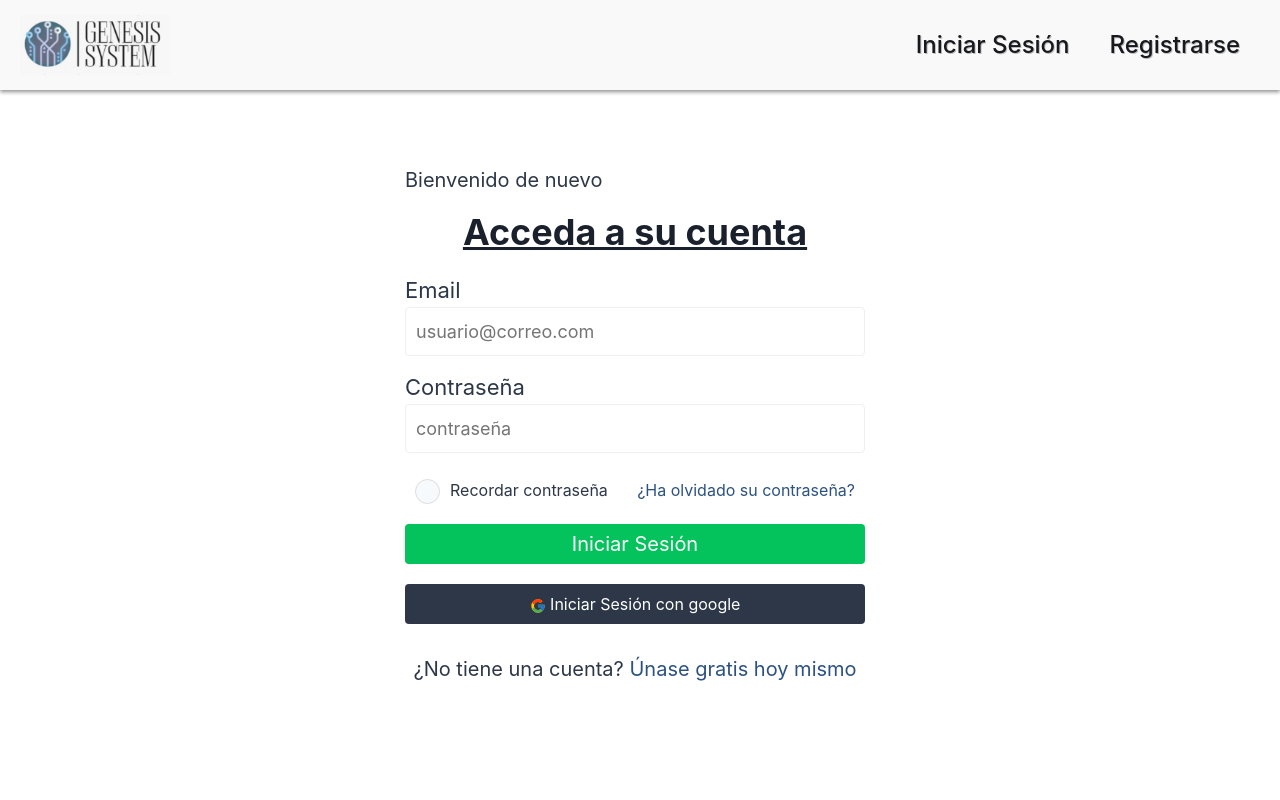
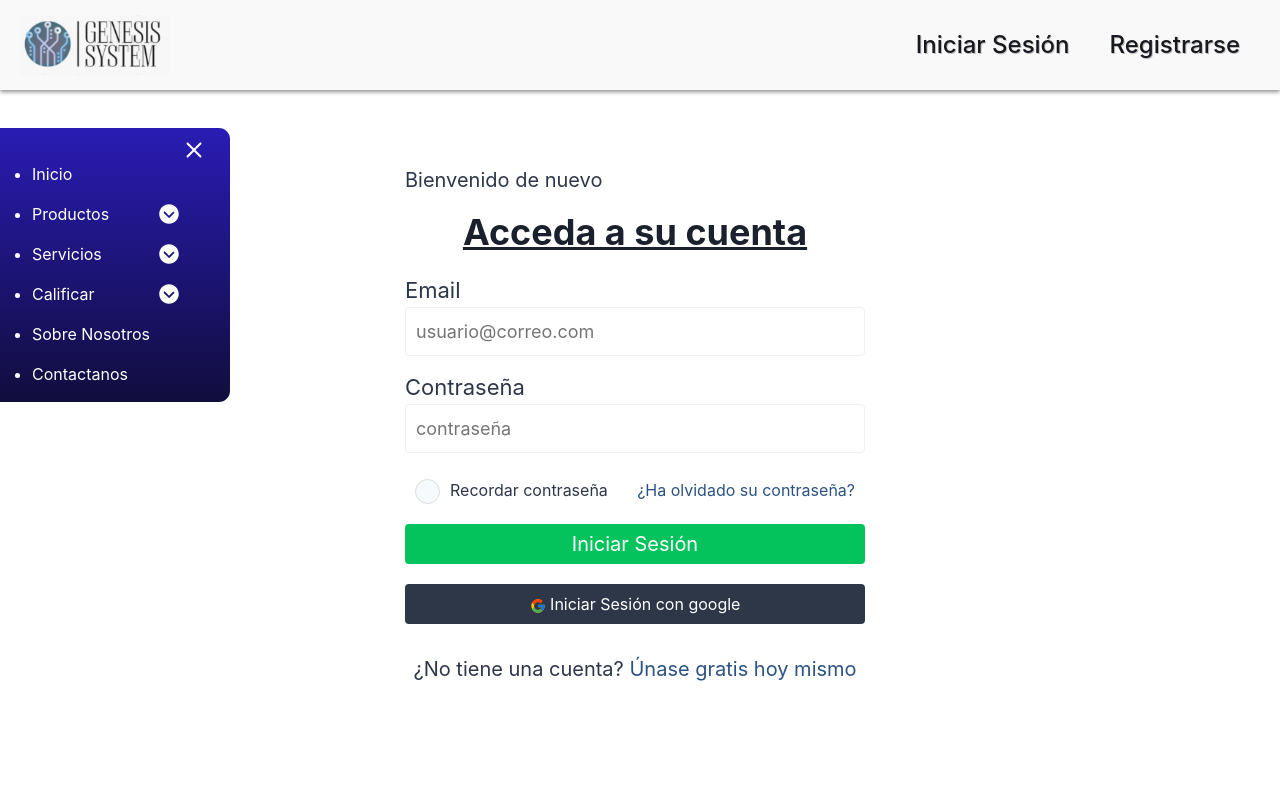
Before and after one commit to JFBJ17/Genesys_System, a React (Create React App) app in the folder frontend/: page /login in a window 1280 px wide. Shown: the top 800 px of the page. Built offline with nearby package versions, Linux system fonts and the light colour scheme.

Commit message:
menu lateral

```diff
--- a/frontend/src/assets/styles/home.scss
+++ b/frontend/src/assets/styles/home.scss
@@ -40,4 +40,8 @@
     .btn-ver {
         width: 50%;
     }
+
+    .title {
+        font-size: 2.5rem;
+    }
 }
--- /dev/null
+++ b/frontend/src/assets/styles/menuLateral.scss
@@ -0,0 +1,40 @@
+.container-menu {
+    width: 18%;
+    height: auto;
+    background-image: linear-gradient(var(--azul_fosforescente), var(--azul_oscuro));
+    position: fixed;
+    top: 8rem;
+    z-index: 1000;
+    border-radius: 0 .7rem .7rem 0;
+    -webkit-border-radius: 0 .7rem .7rem 0;
+    -moz-border-radius: 0 .7rem .7rem 0;
+    -ms-border-radius: 0 .7rem .7rem 0;
+    -o-border-radius: 0 .7rem .7rem 0;
+}
+
+.arrow-menu {
+    width: 48px;
+    height: 40px;
+    display: flex;
+    justify-content: center;
+    align-items: center;
+    color: #ffffff;
+    font-size: 1.5rem;
+    position: fixed;
+    top: 8rem;
+    cursor: pointer;
+    border-radius: 0 .7rem .7rem 0;
+    background-image: linear-gradient(var(--azul_fosforescente), var(--azul_oscuro));
+}
+
+@media only screen and (max-width: 768px) {
+    .container-menu {
+        width: 40%;
+    }
+}
+
+@media only screen and (max-width: 600px) {
+    .container-menu {
+        width: 55%;
+    }
+}
--- /dev/null
+++ b/frontend/src/components/MenuLateral.tsx
@@ -0,0 +1,61 @@
+import React, { useRef } from 'react'
+import { IoIosArrowDropdownCircle } from "react-icons/io"
+import { CgClose } from "react-icons/cg"
+import { MdMenuOpen } from "react-icons/md"
+import { Link } from 'react-router-dom'
+
+import "../assets/styles/menuLateral.scss"
+
+function MenuLateral() {
+
+    const menuRef = useRef<HTMLDivElement>(null);
+    const arrowMenuRef = useRef<HTMLDivElement>(null);
+
+    const handleClose = () => {
+        menuRef.current.classList.add("d-none");
+        arrowMenuRef.current.classList.remove("d-none");
+    }
+
+    const handleOpen = () => {
+        menuRef.current.classList.remove("d-none");
+        arrowMenuRef.current.classList.add("d-none");
+    }
+
+    return (
+        <>
+            <div className="arrow-menu d-none" ref={arrowMenuRef} onClick={handleOpen}>
+                <MdMenuOpen />
+            </div>
+            <div className="container-menu" ref={menuRef}>
+                <div className="w-100 text-end px-4 pt-2">
+                    <CgClose className="text-white fs-4" style={{ cursor: "pointer" }} onClick={handleClose} />
+                </div>
+                <ul className="text-white">
+                    <li className="w-75 mb-3"><Link className="text-white" to="/">Inicio</Link></li>
+                    <li className="w-75 mb-3">
+                        <div className="w-100 d-flex justify-content-between">
+                            Productos
+                            <IoIosArrowDropdownCircle className="fs-4" />
+                        </div>
+                    </li>
+                    <li className="w-75 mb-3">
+                        <div className="w-100 d-flex justify-content-between">
+                            Servicios
+                            <IoIosArrowDropdownCircle className="fs-4" />
+                        </div>
+                    </li>
+                    <li className="w-75 mb-3">
+                        <div className="w-100 d-flex justify-content-between">
+                            Calificar
+                            <IoIosArrowDropdownCircle className="fs-4" />
+                        </div>
+                    </li>
+                    <li className="w-75 mb-3"><Link className="text-white" to="/about">Sobre Nosotros</Link></li>
+                    <li className="w-75 mb-3"><Link className="text-white" to="/contact">Contactanos</Link></li>
+                </ul>
+            </div>
+        </>
+    )
+}
+
+export default MenuLateral
--- a/frontend/src/partials/LayoutClient.tsx
+++ b/frontend/src/partials/LayoutClient.tsx
@@ -1,13 +1,15 @@
 import React from "react";
-import Footer from "../components/Footer";
 
 //Components
 import Navbar from '../components/Navbar';
+import Footer from "../components/Footer";
+import MenuLateral from "../components/MenuLateral";
 
 const LayoutClient: React.FC = ({ children, ...rest }) => {
   return (
     <>
       <Navbar />
+      <MenuLateral />
       {children}
       <Footer />
     </>
--- a/frontend/tsconfig.json
+++ b/frontend/tsconfig.json
@@ -6,6 +6,7 @@
       "dom.iterable",
       "esnext"
     ],
+    "strictNullChecks": false,
     "allowJs": true,
     "skipLibCheck": true,
     "esModuleInterop": true,
```
